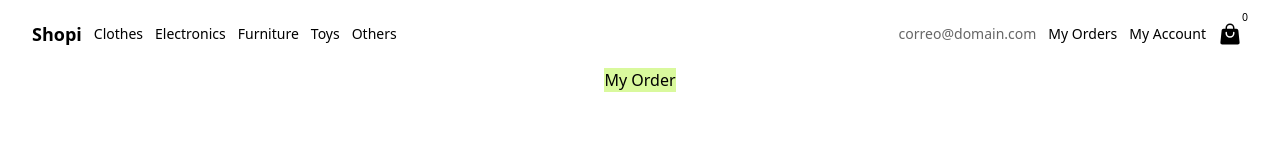
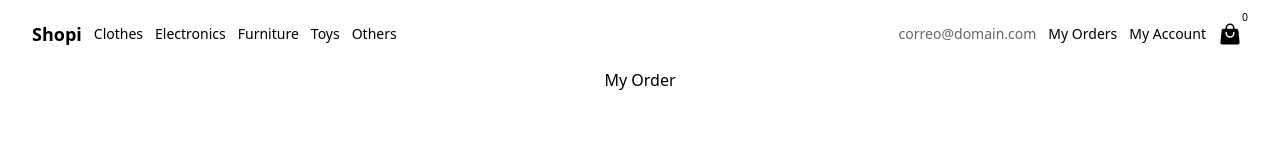
Before and after one commit to cdramirezh/vite-react-tailwind, a React (Vite) app: page /my-order in a window 1280 px wide. Shown: the top 160 px of the page. Built offline with nearby package versions, Linux system fonts and the light colour scheme.

Commit message:
Checkout de productos en el carrito lleva a la última orden

```diff
--- a/src/components/CheckoutSideMenu/index.jsx
+++ b/src/components/CheckoutSideMenu/index.jsx
@@ -1,13 +1,16 @@
 import { XMarkIcon } from "@heroicons/react/24/solid";
 import { useContext } from "react";
+import { Link } from "react-router-dom";
 import { OrderCard } from "../OrderCard";
 import { ShoppingCartContext } from "../../Context";
 
 const CheckoutSideMenu = () => {
 	const { closeCheckoutSide, cart, setCart, totalPrice, orders, setOrders } =
 		useContext(ShoppingCartContext);
+	const isCartEmpty = !cart.length;
 
 	const handleCheckout = () => {
+		if (!isCartEmpty) {
 			const newOrder = {
 				date: new Date(),
 				cart: cart,
@@ -16,6 +19,8 @@ const CheckoutSideMenu = () => {
 			};
 			setOrders([...orders, newOrder]);
 			setCart([]);
+			closeCheckoutSide();
+		}
 	};
 
 	return (
@@ -32,7 +37,7 @@ const CheckoutSideMenu = () => {
 			</div>
 			<div className="flex-1 px-6 overflow-auto">
 				{cart.map((item) => (
-					<OrderCard key={item.id} item={{ ...item }} />
+					<OrderCard key={item.id} item={{ ...item }} hasCloseButton={true} />
 				))}
 			</div>
 			<div className="px-6">
@@ -40,12 +45,15 @@ const CheckoutSideMenu = () => {
 					<span className="font-light">Total:</span>
 					<span className="font-medium text-2xl">{totalPrice}</span>
 				</p>
+				<Link to="my-orders/last">
 					<button
 						className="w-full bg-black py-3 text-white rounded-lg mb-6"
 						onClick={handleCheckout}
+						disabled={isCartEmpty}
 					>
 						Checkout
 					</button>
+				</Link>
 			</div>
 		</aside>
 	);
--- a/src/components/OrderCard/index.jsx
+++ b/src/components/OrderCard/index.jsx
@@ -2,7 +2,7 @@ import { XMarkIcon } from "@heroicons/react/24/solid";
 import { useContext } from "react";
 import { ShoppingCartContext } from "../../Context";
 
-const OrderCard = ({ item: { id, title, image, price } }) => {
+const OrderCard = ({ item: { id, title, image, price }, hasCloseButton }) => {
 	const { cart, setCart } = useContext(ShoppingCartContext);
 	const handleDelete = () => {
 		const filteredCart = cart.filter((item) => item.id != id);
@@ -22,7 +22,7 @@ const OrderCard = ({ item: { id, title, image, price } }) => {
 			</div>
 			<div className="flex items-center gap-2">
 				<p className="text-lg font-bold">${price}</p>
-				<XMarkIcon className="h-6 w-6 text-black-500 cursor-pointer" onClick={handleDelete} />
+				{!!hasCloseButton && <XMarkIcon className="h-6 w-6 text-black-500 cursor-pointer" onClick={handleDelete} />}
 			</div>
 		</div>
 	);
--- a/src/pages/App/index.jsx
+++ b/src/pages/App/index.jsx
@@ -16,6 +16,7 @@ const AppRoutes = () => {
 		{ path: "/my-account", element: <MyAccount /> },
 		{ path: "/my-order", element: <MyOrder /> },
 		{ path: "/my-orders", element: <MyOrders /> },
+		{ path: "/my-orders/last", element: <MyOrder /> },
 		{ path: "/sing-in", element: <SingIn /> },
 		{ path: "/*", element: <NotFound /> },
 	]);
--- a/src/pages/Home/index.jsx
+++ b/src/pages/Home/index.jsx
@@ -18,8 +18,8 @@ function Home() {
 
 	return (
 		<>
-		<ProductDetail />
-		Home
+			<ProductDetail />
+			Home
 			<div className="grid gap-4 place-items-center grid-cols-1 sm:grid-cols-2 md:grid-cols-3 lg:grid-cols-4 w-full max-w-screen-lg">
 				{items.map((item) => (
 					<Card key={item.id} item={item} />
--- a/src/pages/MyOrder/index.jsx
+++ b/src/pages/MyOrder/index.jsx
@@ -1,9 +1,18 @@
+import { useContext } from "react";
+import { OrderCard } from "../../components/OrderCard";
+import { ShoppingCartContext } from "../../Context";
+
 function MyOrder() {
+	const { orders } = useContext(ShoppingCartContext);
+	const cart = orders.at(-1)?.cart || [];
 	return (
-		<div className='bg-lime-200'>
-			My Order
+		<div className="flex flex-col w-80">
+			<p className="text-center">My Order</p>
+			{cart.map((item) => (
+				<OrderCard key={item.id} item={{ ...item }} />
+			))}
 		</div>
-	)
+	);
 }
 
-export { MyOrder }
+export { MyOrder };
```
Lines whose indentation alone changed are shown as unchanged.
